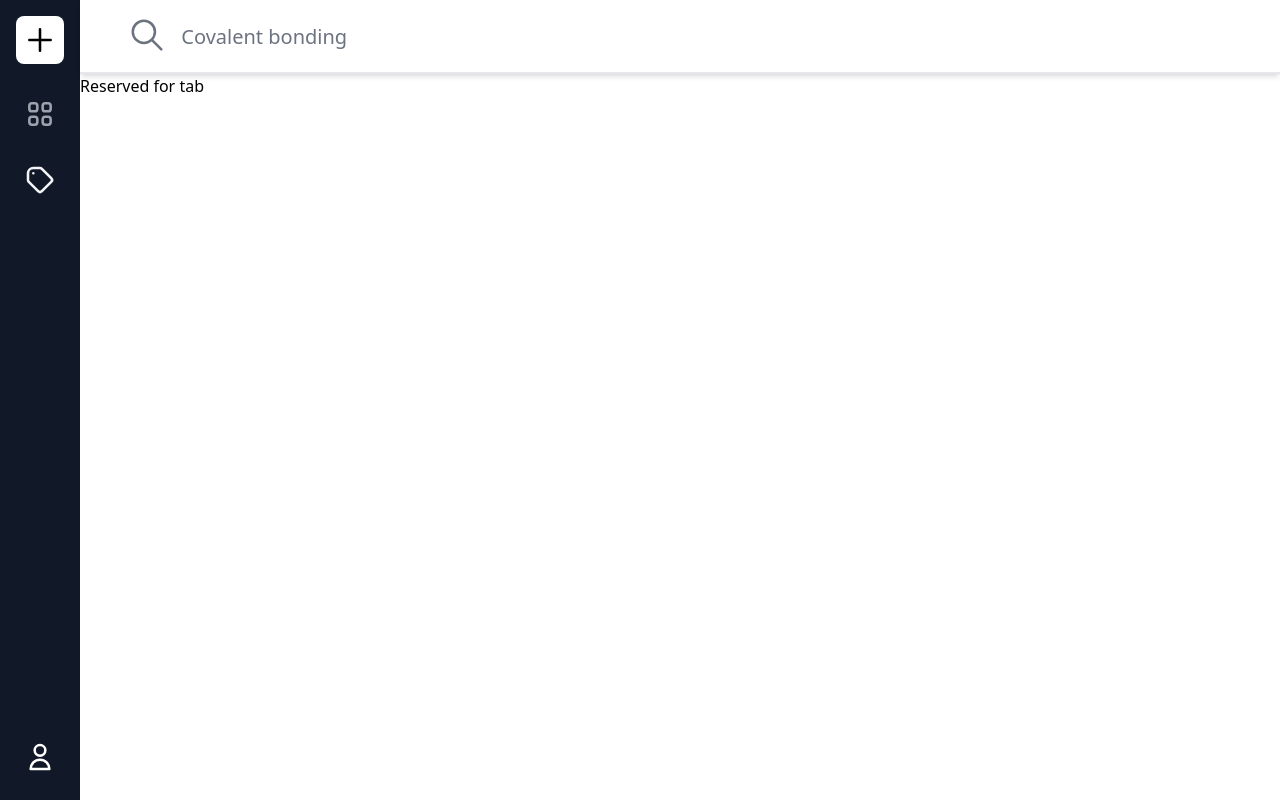
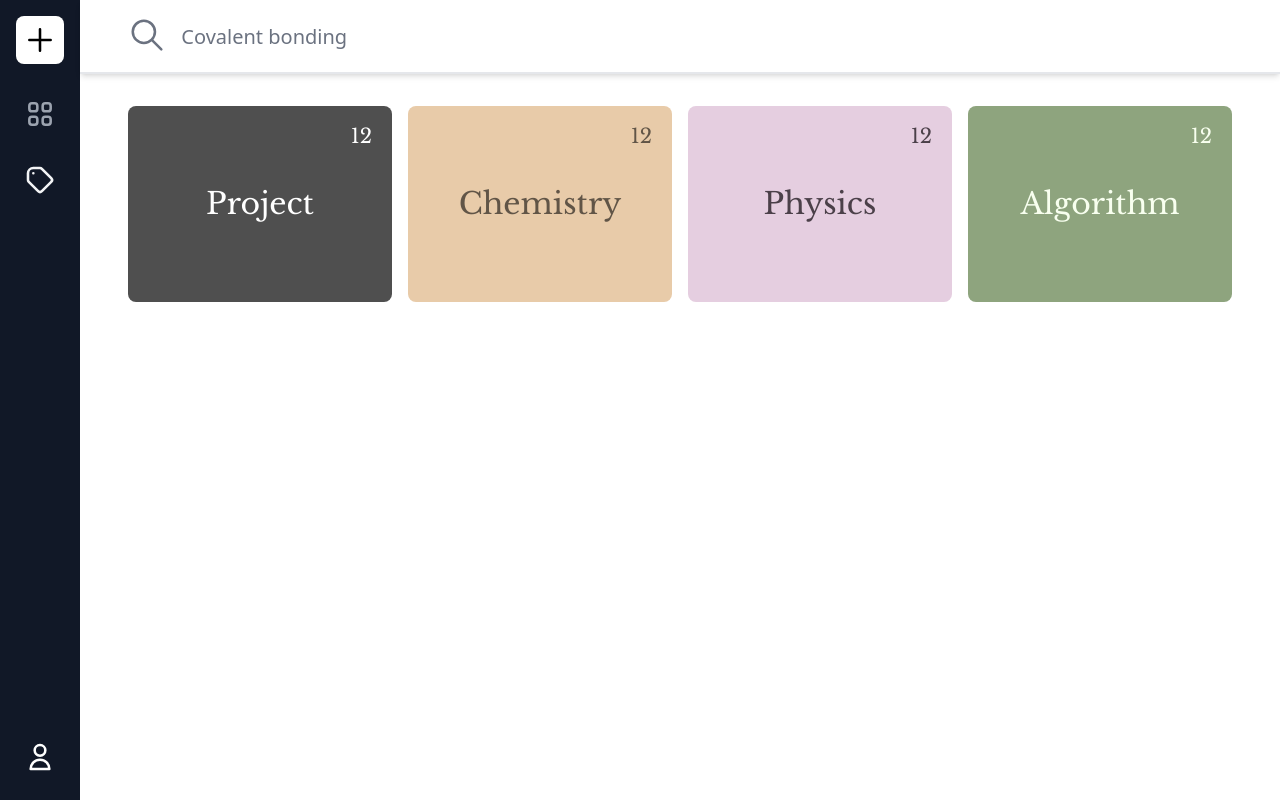
Before and after one commit to kakalition/writo, a React (Vite) app in the folder frontend/: page /app in a window 1280 px wide. Both pictures are taken after a click on the button 40 px from the left and 180 px from the top of the page. Built offline with nearby package versions, Linux system fonts and the light colour scheme.

Commit message:
Create TagComponent and integrate it to NoteTileComponent; Create TagCardComponent for TagTab

```diff
--- a/frontend/src/common-component/icons/TagComponent.tsx
+++ b/frontend/src/common-component/icons/TagComponent.tsx
@@ -1,7 +1,7 @@
 type Params = {
   name: string,
   body_color: string,
-  text_color: string
+  text_color: string,
 };
 
 export default function TagComponent({
--- a/frontend/src/features/app/note-list/NoteListPage.tsx
+++ b/frontend/src/features/app/note-list/NoteListPage.tsx
@@ -1,7 +1,9 @@
 import { useMemo, useState } from 'react';
 import AppNavbarComponent from '../../../common-component/AppNavbarComponent';
 import { NoteType } from '../typedefs/NoteType';
+import { TagType } from '../typedefs/TagType';
 import SearchbarComponent from './components/SearchbarComponent';
+import TagCardComponent from './components/TagCardComponent';
 import NoteListPageTabEnum from './typedefs/NoteListPageTabEnum';
 import NoteDataMapper from './utils/NoteDataMapper';
 
@@ -80,11 +82,41 @@ const dummyData: NoteType[] = [
   },
 ];
 
+const dummyTags: TagType[] = [
+  {
+    name: 'Project',
+    body_color: '#4F4F4F',
+    text_color: '#FFFFFF',
+    total: 12,
+  },
+  {
+    name: 'Chemistry',
+    body_color: '#E8CBA9',
+    text_color: '#615547',
+    total: 12,
+  },
+  {
+    name: 'Physics',
+    body_color: '#E5CEE0',
+    text_color: '#4B4049',
+    total: 12,
+  },
+  {
+    name: 'Algorithm',
+    body_color: '#8EA47E',
+    text_color: '#F8FFEF',
+    total: 12,
+  },
+];
+
 export default function NoteListPage() {
   const [currentTab, setCurrentTab] = useState<NoteListPageTabEnum>(NoteListPageTabEnum.Note);
 
   const sortedData = dummyData.sort((a, b) => b.timestamp - a.timestamp);
   const generatedComponent = useMemo(() => NoteDataMapper(sortedData), [sortedData]);
+  const generatedTags = useMemo(() => dummyTags.map(
+    (element) => <TagCardComponent tag={element} />,
+  ), []);
 
   const tabComponent = useMemo(() => {
     if (currentTab === NoteListPageTabEnum.Note) {
@@ -95,9 +127,11 @@ export default function NoteListPage() {
       );
     }
     return (
-      <div><h1>Reserved for tab</h1></div>
+      <div className="grid grid-cols-2 gap-4 py-8 px-12 mb-16 w-full md:grid-cols-3 lg:grid-cols-4">
+        {generatedTags}
+      </div>
     );
-  }, [currentTab, generatedComponent]);
+  }, [currentTab, generatedComponent, generatedTags]);
 
   return (
     <div id="page-container" className="flex flex-row w-screen h-screen">
--- /dev/null
+++ b/frontend/src/features/app/note-list/components/TagCardComponent.tsx
@@ -0,0 +1,27 @@
+import { TagType } from '../../typedefs/TagType';
+
+type Params = {
+  tag: TagType
+};
+
+export default function TagCardComponent({ tag }: Params) {
+  return (
+    <div
+      className="flex relative justify-center items-center py-20 w-full rounded-lg"
+      style={{ backgroundColor: tag.body_color }}
+    >
+      <p
+        className="text-3xl font-libre-baskerville"
+        style={{ color: tag.text_color }}
+      >
+        {tag.name}
+      </p>
+      <p
+        className="absolute top-4 right-5 text-xl font-libre-baskerville"
+        style={{ color: tag.text_color }}
+      >
+        {tag.total}
+      </p>
+    </div>
+  );
+}
--- a/frontend/src/features/app/typedefs/TagType.ts
+++ b/frontend/src/features/app/typedefs/TagType.ts
@@ -2,4 +2,5 @@ export type TagType = {
   name: string,
   body_color: string,
   text_color: string,
+  total: number | null
 };
```
